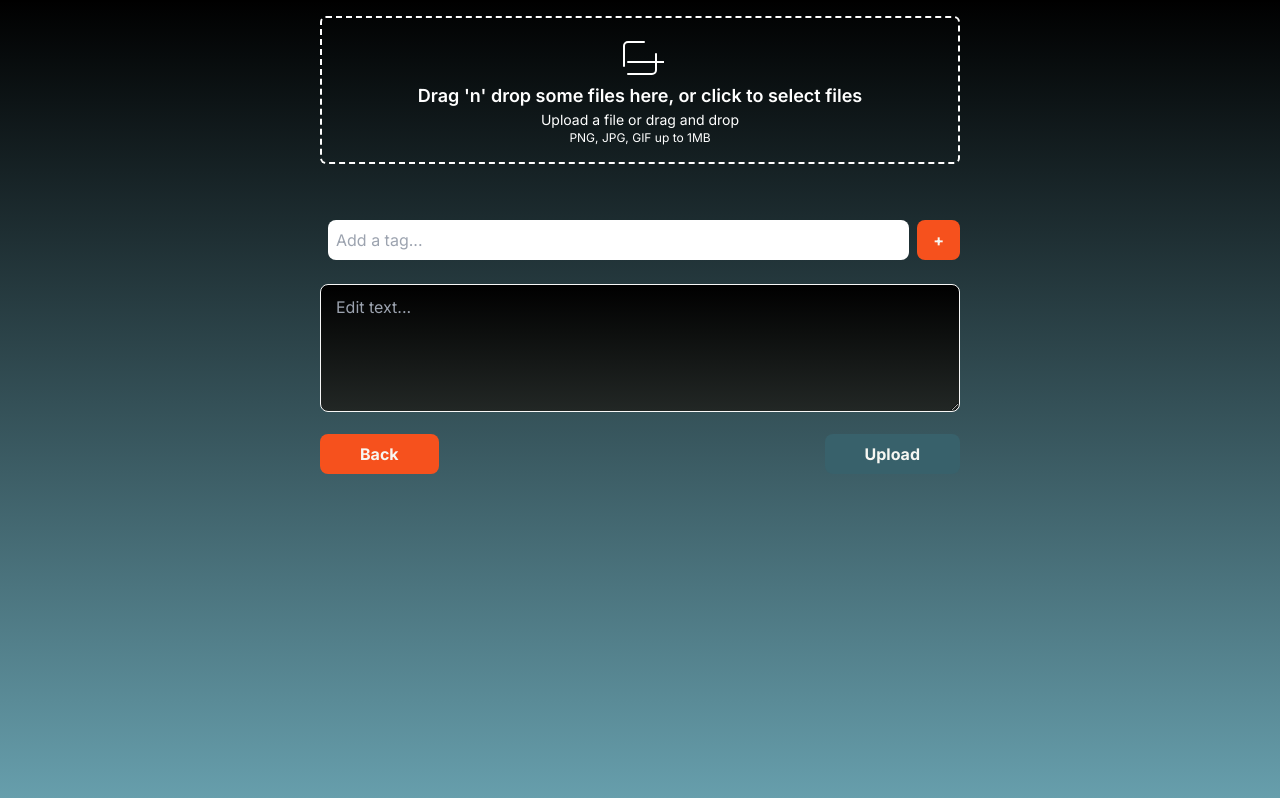
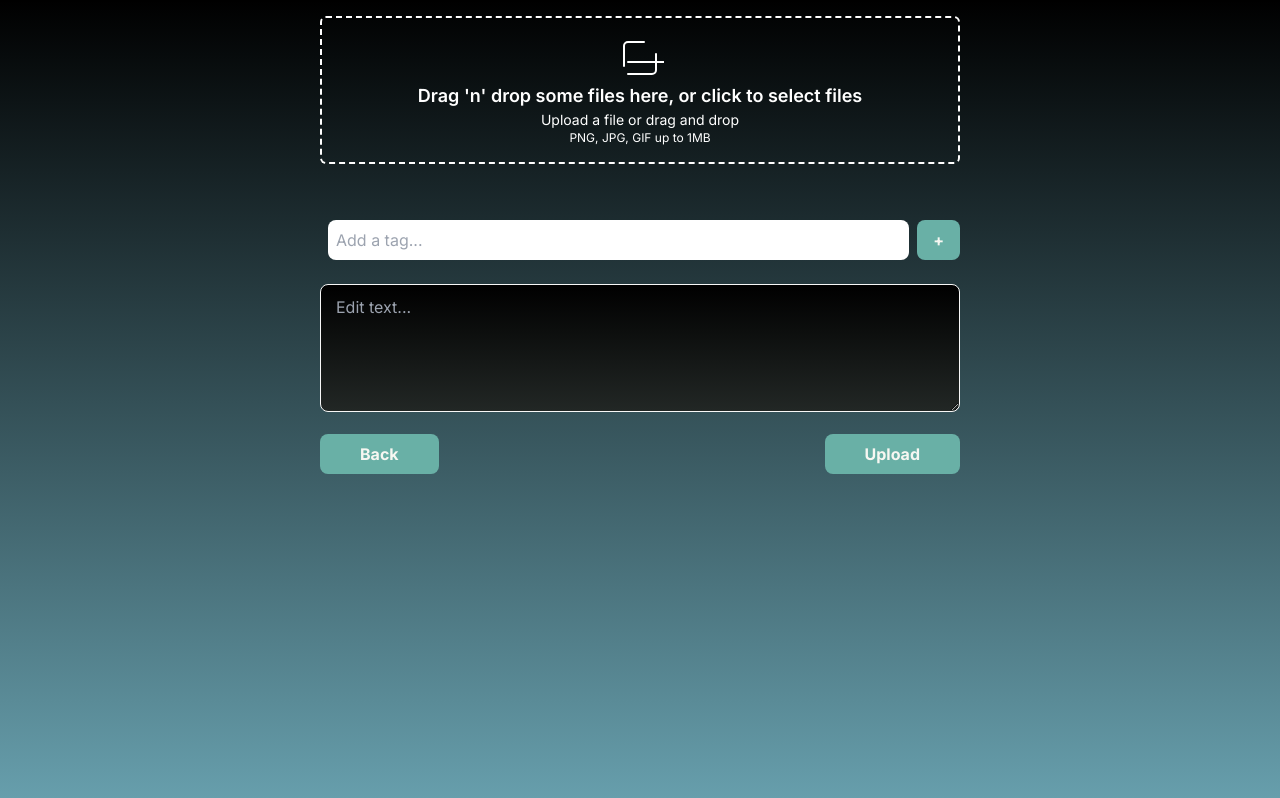
Before and after one commit to AttilaTap/What-s-that-meme, a Next.js app: page /upload in a window 1280 px wide. Shown: the top 798 px of the page. Built offline with nearby package versions, Linux system fonts and the light colour scheme.

Commit message:
color, and random meme update

```diff
--- a/app/page.js
+++ b/app/page.js
@@ -11,6 +11,15 @@ export default function Home() {
   const [isMessageVisible, setMessageVisible] = useState(true);
   const [hasSearched, setHasSearched] = useState(false);
   const originalSearchClient = algoliasearch(process.env.NEXT_PUBLIC_ALGOLIA_APP_ID, process.env.NEXT_PUBLIC_ALGOLIA_SEARCH_ONLY_API_KEY);
+
+  const generateRandomNumbers = (count) => {
+    const numbers = new Set();
+    while (numbers.size < count) {
+      const randomValue = Math.floor(Math.random() * 100) + 1;
+      numbers.add(randomValue);
+    }
+    return Array.from(numbers);
+  };
 
   const searchClient = {
     ...originalSearchClient,
@@ -27,9 +36,10 @@ export default function Home() {
             })),
           });
         } else {
-          const randomValue = Math.floor(Math.random() * 100) + 1;
+          const randomNumbers = generateRandomNumbers(Math.floor(Math.random() * 3) + 1);
+          const filterQuery = randomNumbers.map((num) => `RNG=${num}`).join(" OR ");
           requests.forEach((request) => {
-            request.params.filters = `RNG=${randomValue}`;
+            request.params.filters = filterQuery;
           });
         }
       }
@@ -72,7 +82,7 @@ export default function Home() {
               <li>...and more!</li>
             </ul>
             <a
-              className='flex items-center justify-center px-4 py-2 bg-my-moonstone text-white font-medium rounded-full shadow-lg cursor-pointer hover:bg-my-moonstoneshade'
+              className='flex items-center justify-center px-4 py-2 bg-my-moon2 text-white font-medium rounded-full shadow-lg cursor-pointer hover:bg-my-moon3'
               target='_blank'
               href='https://www.buymeacoffee.com/attilatapai'
               rel='noreferrer'
@@ -94,7 +104,7 @@ export default function Home() {
       <Link
         href='/upload'
         passHref
-        className='fixed bottom-4 right-4 inline-flex items-center justify-center w-12 h-12 bg-my-tangelo text-white rounded-full shadow-lg cursor-pointer hover:bg-my-vanilla'
+        className='fixed bottom-4 right-4 inline-flex items-center justify-center w-12 h-12 bg-my-tangelo text-white rounded-full shadow-lg cursor-pointer hover:bg-my-tangelo2'
       >
         <svg
           xmlns='http://www.w3.org/2000/svg'
--- a/app/upload/page.js
+++ b/app/upload/page.js
@@ -115,7 +115,7 @@ export default function UserUpload() {
           <button
             type='submit'
             disabled={labels.length >= 5}
-            className='bg-my-tangelo hover:bg-my-berkeleyblue text-my-white font-bold py-2 px-4 rounded-lg'
+            className='bg-my-moon2 hover:bg-my-moon3 text-my-white font-bold py-2 px-4 rounded-lg'
           >
             +
           </button>
@@ -136,7 +136,7 @@ export default function UserUpload() {
         <div className='mr-12 my-4'>
           <button
             onClick={handleBack}
-            className='bg-my-tangelo hover:bg-my-darkslategray text-my-white font-bold py-2 px-10 rounded-lg'
+            className='bg-my-moon2 hover:bg-my-moon3 text-my-white font-bold py-2 px-10 rounded-lg'
           >
             Back
           </button>
@@ -144,7 +144,7 @@ export default function UserUpload() {
         <div className='ml-12 my-4'>
           <button
             onClick={handleUpload}
-            className='bg-my-darkslategray hover:bg-my-berkeleyblue text-my-white font-bold py-2 px-10 rounded-lg'
+            className='bg-my-moon2 hover:bg-my-moon3 text-my-white font-bold py-2 px-10 rounded-lg'
             disabled={isUploadButtonDisabled}
           >
             {isUploading ? "Uploading..." : "Upload"}
--- a/tailwind.config.js
+++ b/tailwind.config.js
@@ -15,11 +15,14 @@ module.exports = {
       "my-indianred": "#E05263",
       "my-selectiveyellow": "#FFB400",
       "my-tangelo": "#F6511D",
+      "my-tangelo2": "#DC481A",
       "my-berkeleyblue": "#0D2C54",
       "my-vanilla": "#F0DFAD",
       "my-moonstoneshade": "#5F9BAB",
       "my-darkslategray": "#38616B",
       "my-black": "#000000",
+      "my-moon2": "#69B0A6",
+      "my-moon3": "#5F9E96",
     },
     extend: {
       backgroundImage: {
```
